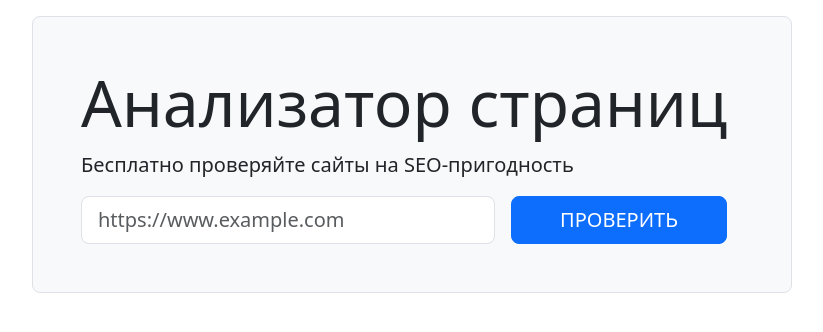
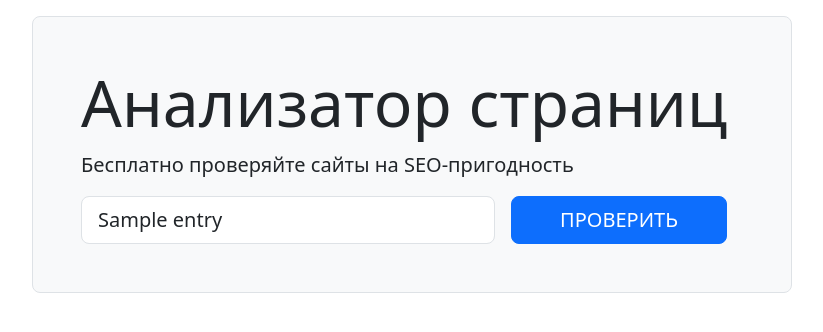
Before and after one commit to anna-at-sea/python-project-83, a Flask app: template page_analyzer/templates/main.html in a window 1280 px wide. Shown: the part 56-388 px from the top of the page, without its empty margins (228-1051 px from the left). Run offline with Flask 3, Linux system fonts and the light colour scheme; the template is opened without the code that fills it: most values are stand-ins (such as "Sample title", 1, 10 or a date in 2020); some libraries are stand-ins or nearby versions.

Commit message:
Fix value in search field

```diff
--- a/page_analyzer/app.py
+++ b/page_analyzer/app.py
@@ -46,11 +46,13 @@ def main_page():
 
 @app.post('/')
 def add_entry():
-    new_entry = validate_and_normalize(request.form.to_dict()['url'])
+    entry = request.form.to_dict()['url']
+    new_entry = validate_and_normalize(entry)
     all_entries = get_all_urls()
     if not new_entry:
         flash('Некорректный URL', 'danger')
-        return make_response(redirect(url_for('main_page'), code=302))
+        messages = get_flashed_messages(with_categories=True)
+        return render_template('main.html', messages=messages, entry=entry)
     elif new_entry in all_entries:
         flash('Страница уже существует', 'info')
     else:
--- a/page_analyzer/templates/main.html
+++ b/page_analyzer/templates/main.html
@@ -13,7 +13,7 @@
         <p class="lead">Бесплатно проверяйте сайты на SEO-пригодность</p>
         <form class="d-flex justify-content-center" action="{{ url_for('main_page') }}" method="post">
           <label for="text" class="visually-hidden">Url для проверки</label>
-          <input class="form-control form-control-lg" type="text" name="url" value="" placeholder="https://www.example.com" required>
+          <input class="form-control form-control-lg" type="text" name="url" value="{{ entry }}" placeholder="https://www.example.com" required>
           <input class="btn btn-primary btn-lg ms-3 px-5 text-uppercase mx-3" type="submit" value="Проверить">
         </form>
       </div>
```
